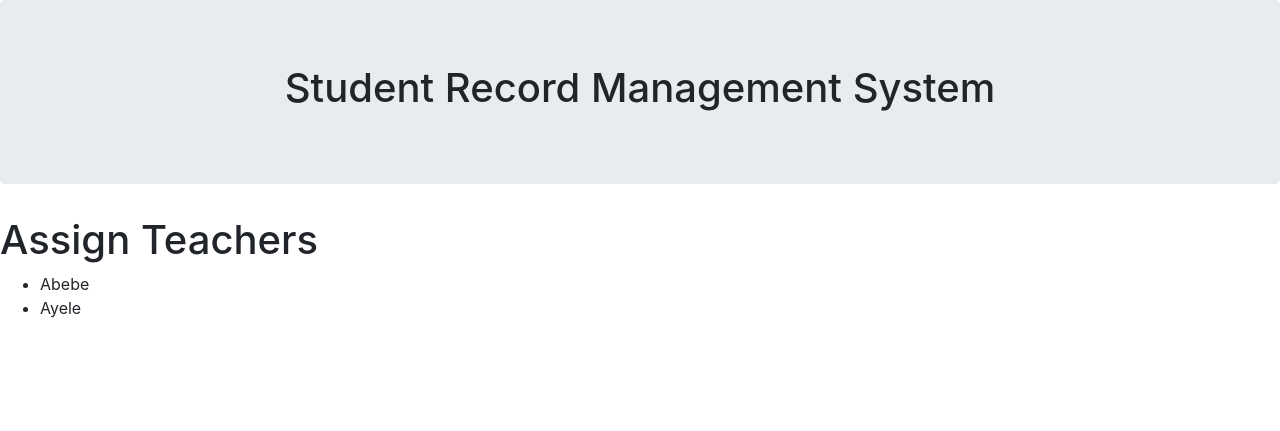
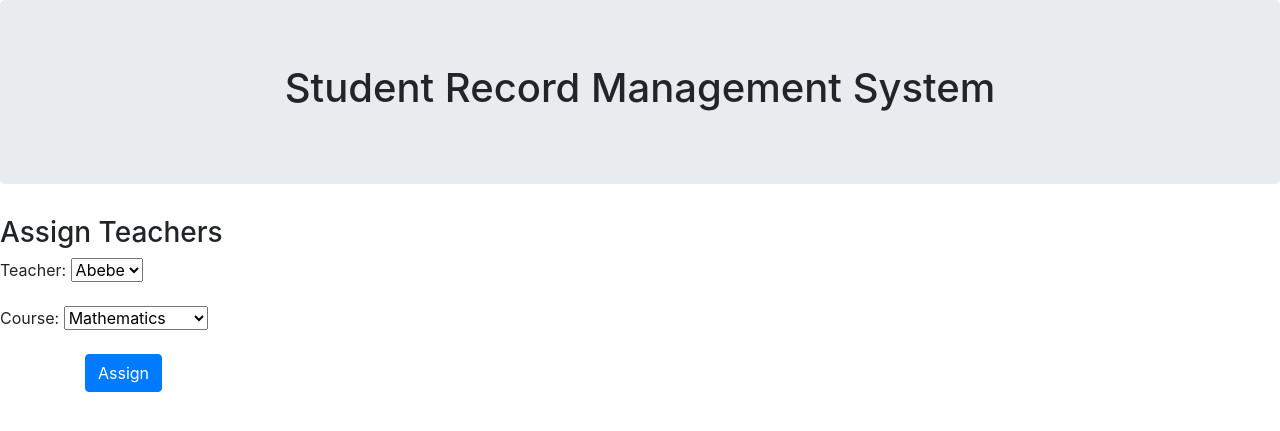
Before and after one commit to MMYD1234/SRMS, a Django app: page /teacher/assign/ in a window 1280 px wide. Shown: the part 256-687 px from the top of the page. Run offline with Django 3.2, Linux system fonts and the light colour scheme; data comes from the database, SQL or seed files in the repository; both versions use the stored data as it was after the commit; some libraries are stand-ins or nearby versions.

Commit message:
Add Assign Teacher

```diff
--- a/school/officer/admin.py
+++ b/school/officer/admin.py
@@ -1,7 +1,8 @@
 from django.contrib import admin
-from .models import Student, Course, Grade, Teacher
+from .models import Student, Course, Grade, Teacher, CourseGradeTeacher
 # Register your models here.
 admin.site.register(Student)
 admin.site.register(Course)
 admin.site.register(Grade)
 admin.site.register(Teacher)
+admin.site.register(CourseGradeTeacher)
--- a/school/officer/forms.py
+++ b/school/officer/forms.py
@@ -1,5 +1,5 @@
 from django import forms
-from .models import Student, Grade, Course, Teacher
+from .models import Student, Grade, Course, Teacher, CourseGradeTeacher
 
 class RegisterForm(forms.ModelForm):
     class Meta():
@@ -20,3 +20,8 @@ class CreateCourseForm(forms.ModelForm):
     class Meta():
         model = Course
         fields = '__all__'
+
+class AssignTeacherForm(forms.ModelForm):
+    class Meta():
+        model = CourseGradeTeacher
+        fields = '__all__'
--- a/school/officer/models.py
+++ b/school/officer/models.py
@@ -56,3 +56,7 @@ class Teacher(models.Model):
 
     def __str__(self):
         return self.first_name
+
+class CourseGradeTeacher(models.Model):
+    teacher = models.ForeignKey(Teacher, on_delete=models.CASCADE, default=1)
+    course = models.ForeignKey(Course, on_delete=models.CASCADE, default=1)
--- a/school/officer/views.py
+++ b/school/officer/views.py
@@ -1,7 +1,7 @@
 from django.shortcuts import render
 from django.views.generic import ListView, DetailView
 from .models import Teacher
-from .forms import RegisterForm, CreateGradeForm, CreateCourseForm, RegisterTeacherForm
+from .forms import RegisterForm, CreateGradeForm, CreateCourseForm, RegisterTeacherForm, AssignTeacherForm
 
 # Create your views here.
 def index(request):
@@ -59,10 +59,15 @@ def createCourse(request):
             return index(request)
     return render(request, 'create_course.html', {'course_form' : course_form})
 
-class AssignTeacherView(ListView):
-    model = Teacher
-    template_name = 'assign_teacher.html'
+#class AssignTeacherView(ListView):
+  #  model = Teacher
+   # template_name = 'assign_teacher.html'
 
-class AssignTeacherDetailView(DetailView):
-    model = Teacher
-    template_name = 'assign_teacher_detail.html'
+def assignTeacher(request):
+    assign_teacher_form = AssignTeacherForm()
+    if request.method == "POST":
+        assign_teacher_form = AssignTeacherForm(request.POST)
+        if assign_teacher_form.is_valid():
+            assign_teacher_form.save(commit=True)
+            return index(request)
+    return render(request, 'assign_teacher.html', {'assign_teacher_form': assign_teacher_form})
--- a/school/school/urls.py
+++ b/school/school/urls.py
@@ -16,7 +16,7 @@ Including another URLconf
 from django.contrib import admin
 from django.urls import path, include
 from officer import views
-from officer.views import AssignTeacherView, AssignTeacherDetailView
+#from officer.views import AssignTeacherView
 #from teacher import views
 
 urlpatterns = [
@@ -27,6 +27,6 @@ urlpatterns = [
     path('register/teacher/', views.registerTeacher, name='register_teacher_page'),
     path('create/grade/', views.createGrade, name='create_grade'),
     path('create/course/', views.createCourse, name='create_course'),
-    path('teacher/assign/', AssignTeacherView.as_view(), name='assign_teacher'),
-    path('teacher/assign/detail/', AssignTeacherDetailView.as_view(), name='assign_teacher_detail'),
+    path('teacher/assign/', views.assignTeacher, name='assign_teacher'),
+
 ]
--- a/school/templates/assign_teacher.html
+++ b/school/templates/assign_teacher.html
@@ -1,9 +1,14 @@
 {% extends 'index.html' %}
 {% block content %}
-<h1> Assign Teachers </h1>
-<ul>
-    {% for teachers in object_list %}
-        <li> {{ teachers }} </li>
-    {% endfor %}
-</ul>
+<h3> Assign Teachers </h3>
+<form method="POST">
+    {{ assign_teacher_form.as_p }}
+    {% csrf_token %}
+
+<div class="container">
+	<input class="btn btn-primary" type="submit" value="Assign" >
+</div>
+
+</form>
+
 {% endblock %}
```
Also changed, not shown: school/templates/assign_teacher_detail.html (deleted, +0 -7 lines), school/db.sqlite3, school/officer/migrations/0007_coursegradeteacher.py (added).
